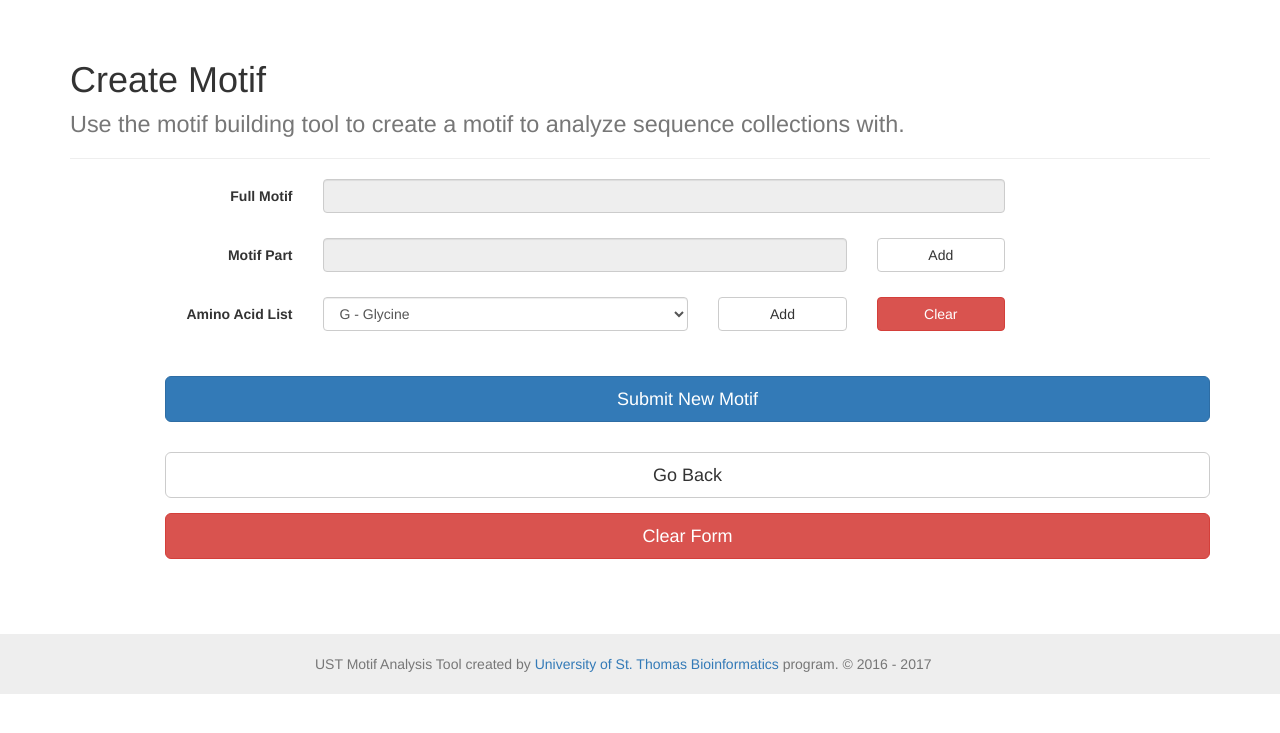
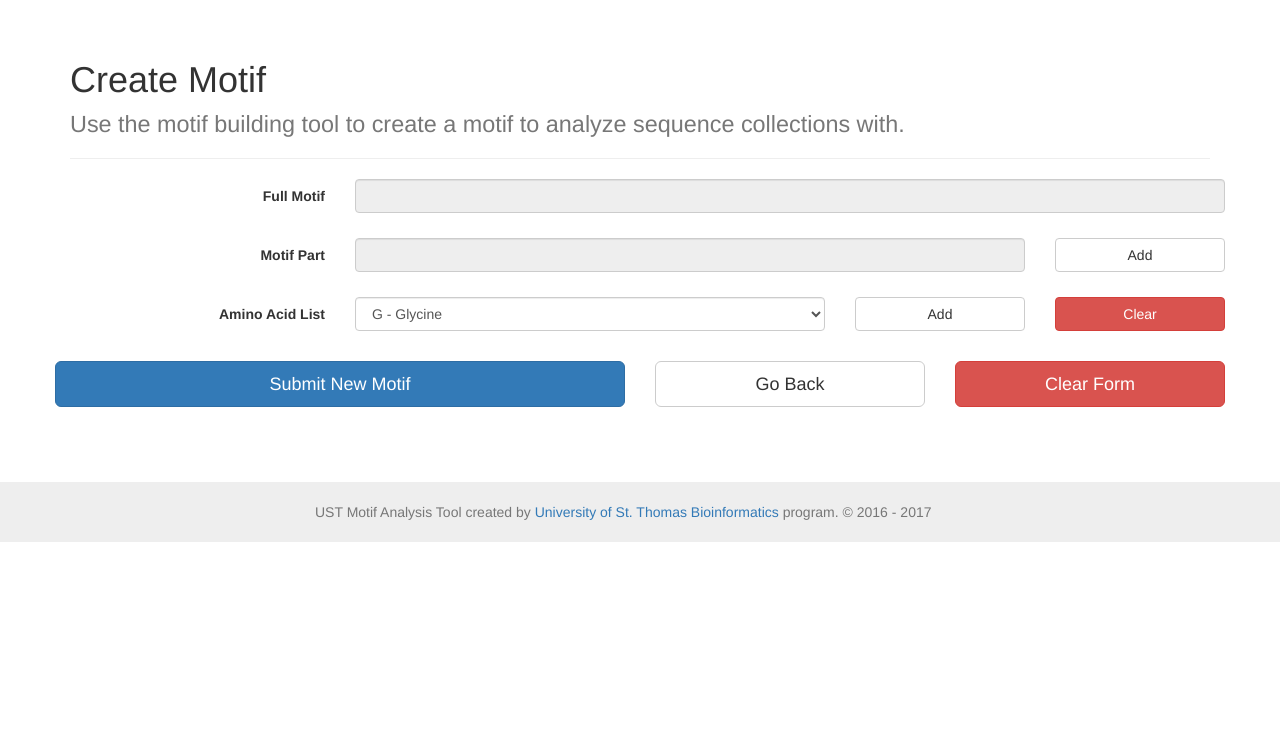
Before and after one commit to demansou/flask_motif_analyzer, a Flask app: page /motif/create/ in a window 1280 px wide. Shown: the part 52-785 px from the top of the page. Run offline with Flask 2, Linux system fonts and the light colour scheme; some libraries are stand-ins or nearby versions.

Commit message:
FORMATTED FORMS BETTER

```diff
--- a/static/css/custom.css
+++ b/static/css/custom.css
@@ -3,6 +3,7 @@
 .top10 { margin-top:10px; }
 .top15 { margin-top:15px; }
 .top17 { margin-top:17px; }
+.top23 { margin-top:23px; }
 .top30 { margin-top:30px; }
 .top60 { margin-top:60px; }
 
--- a/templates/motif/create.html
+++ b/templates/motif/create.html
@@ -11,14 +11,17 @@
         </div>
     {% endif %}
     <form action="/motif/create/" class="form-horizontal" method="post">
-        <div class="col-md-10 col-xs-12">
-            <div class="form-group">
+
+        <fieldset class="form-group">
+            <div class="row">
                 <label for="motif" class="col-xs-3 control-label">Full Motif</label>
                 <div class="col-xs-12 col-sm-9">
                     <input type="text" class="form-control" id="motif" name="motif" readonly>
                 </div>
             </div>
-            <div class="form-group">
+        </fieldset>
+        <fieldset class="form-group">
+            <div class="row">
                 <label for="motif_part" class="col-xs-3 control-label top10">Motif Part</label>
                 <div class="col-xs-12 col-sm-7 top10">
                     <input type="text" class="form-control" id="motif_part" name="motif_part" readonly>
@@ -27,7 +30,9 @@
                     <button class="btn btn-default btn-block" id="add_motif_part_to_full_motif" type="button">Add</button>
                 </div>
             </div>
-            <div class="form-group">
+        </fieldset>
+        <fieldset class="form-group">
+            <div class="row">
                 <label for="motif_part" class="col-xs-3 control-label top10">Amino Acid List</label>
                 <div class="col-xs-12 col-sm-5 top10">
                     <select class="form-control" id="motif_list" name="motif_list">
@@ -43,20 +48,20 @@
                     <button class="btn btn-danger btn-block" id="clear_motif_part" type="button">Clear</button>
                 </div>
             </div>
-        </div>
-        <div class="col-sm-11 col-sm-offset-1 col-xs-12 top30">
-            <div class="form-group">
-                <button class="btn btn-lg btn-primary btn-block" type="submit">Submit New Motif</button>
-                <div class="top30">
-                    <a class="btn btn-lg btn-block btn-default" href="/form/motif/">Go Back</a>
+        </fieldset>
+        <fieldset class="form-group">
+            <div class="row">
+                <div class="col-sm-6 col-xs-12 top15">
+                    <button class="btn btn-lg btn-primary btn-block" type="submit">Submit New Motif</button>
                 </div>
-                <div class="top15">
+                <div class="col-sm-3 col-xs-12 top15">
+                    <a class="btn btn-lg btn-block btn-default" href="/motif/">Go Back</a>
+                </div>
+                <div class="col-sm-3 col-xs-12 top15">
                     <button class="btn btn-lg btn-danger btn-block" type="reset">Clear Form</button>
                 </div>
             </div>
-        </div>
-
-
+        </fieldset>
     </form>
 {% endblock %}
 
```
Also changed, not shown: templates/motif/select.html (+19 -4 lines), templates/sequences/create.html (+19 -14 lines), templates/sequences/select.html (+20 -9 lines).
